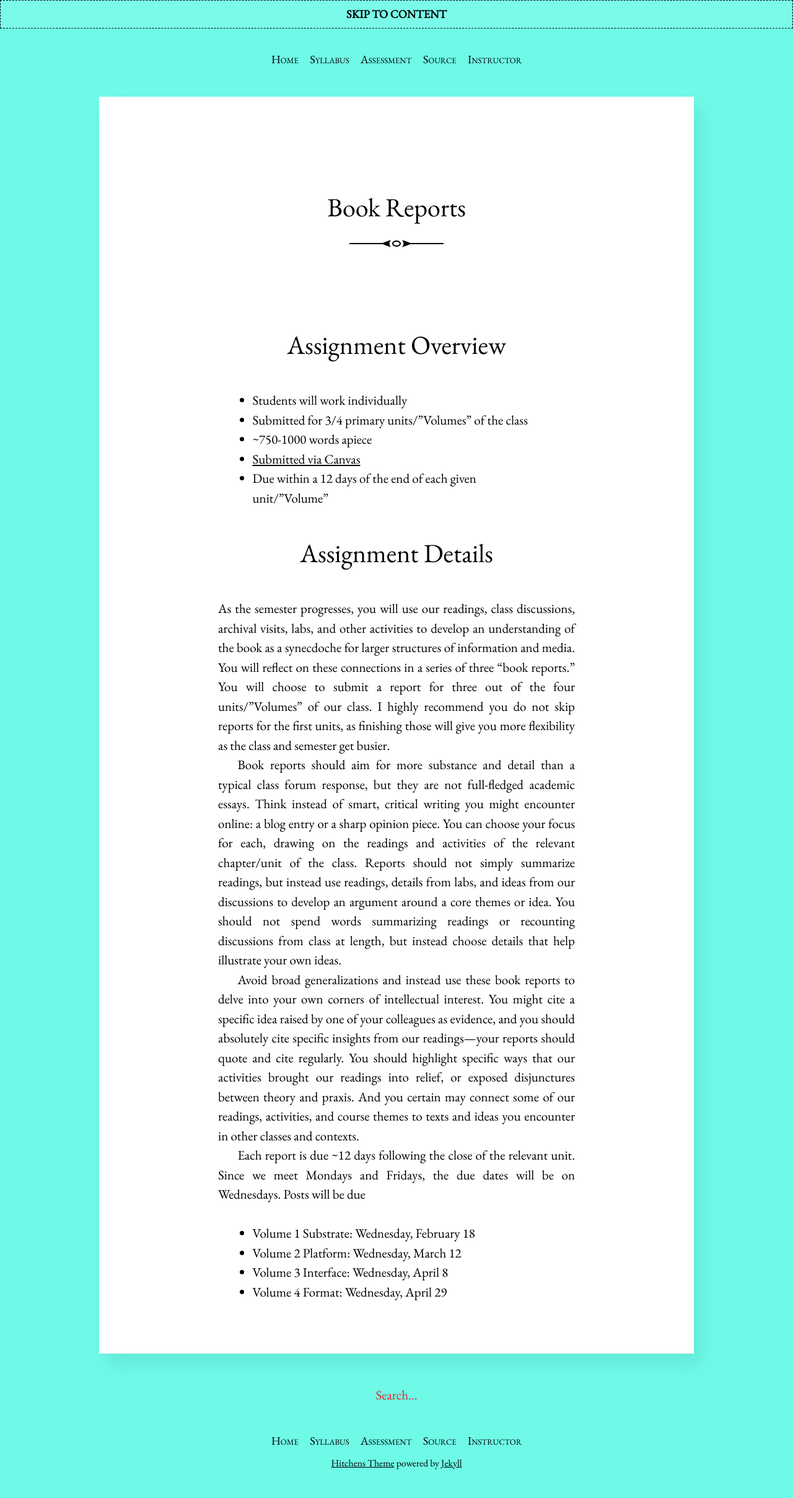
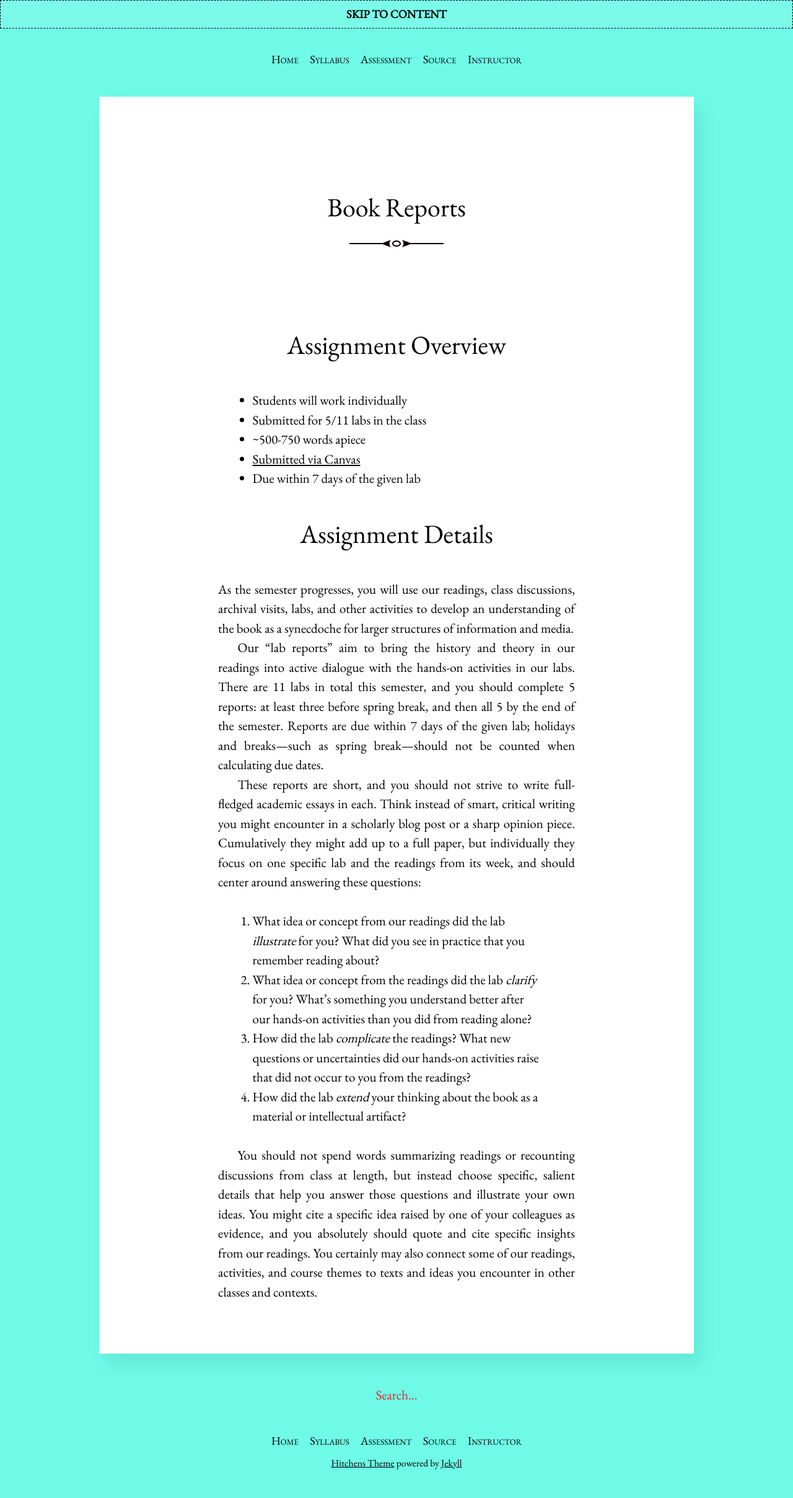
Before and after one commit to rccordell/s26bl, a Jekyll site: the page built from pages/assignments/lab-reports.md, in a window 1280 px wide. Shown: the whole page at 62% size. Built offline with Jekyll 4.4.1, drawn with Linux system fonts in a browser that asks for light colours.

Commit message:
schedule and assignment updates

```diff
--- a/_layouts/home.html
+++ b/_layouts/home.html
@@ -35,9 +35,9 @@ layout: default
 <h2>Front Matter</h2>
 
 <ul class="post-list">
-		<li><a href="{{site.baseurl}}/pages/00-toc" class="post-link">
+		<li><a href="{{site.baseurl}}/schedule/00-toc" class="post-link">
 			<div class="post-link__heading">
-				<h1 class="post-link__title">Table of Contents</h1>
+				<h1 class="post-link__title">Contents</h1>
 	    </div>
 			<span class="post-link__date">
 				Schedule Overview
--- a/pages/assignments/lab-reports.md
+++ b/pages/assignments/lab-reports.md
@@ -6,22 +6,22 @@ title: Book Reports
 ## Assignment Overview
 
 + Students will work individually
-+ Submitted for 3/4 primary units/"Volumes" of the class
-+ ~750-1000 words apiece
++ Submitted for 5/11 labs in the class
++ ~500-750 words apiece
 + [Submitted via Canvas]()
-+ Due within a 12 days of the end of each given unit/"Volume"
++ Due within 7 days of the given lab
 
 ## Assignment Details
 
-As the semester progresses, you will use our readings, class discussions, archival visits, labs, and other activities to develop an understanding of the book as a synecdoche for larger structures of information and media. You will reflect on these connections in a series of three "book reports." You will choose to submit a report for three out of the four units/"Volumes" of our class. I highly recommend you do not skip reports for the first units, as finishing those will give you more flexibility as the class and semester get busier.
+As the semester progresses, you will use our readings, class discussions, archival visits, labs, and other activities to develop an understanding of the book as a synecdoche for larger structures of information and media.
 
-Book reports should aim for more substance and detail than a typical class forum response, but they are not full-fledged academic essays. Think instead of smart, critical writing you might encounter online: a blog entry or a sharp opinion piece. You can choose your focus for each, drawing on the readings and activities of the relevant chapter/unit of the class. Reports should not simply summarize readings, but instead use readings, details from labs, and ideas from our discussions to develop an argument around a core themes or idea. You should not spend words summarizing readings or recounting discussions from class at length, but instead choose details that help illustrate your own ideas.
+Our "lab reports" aim  to bring the history and theory in our readings into active dialogue with the hands-on activities in our labs. There are 11 labs in total this semester, and you should complete 5 reports: at least three before spring break, and then all 5 by the end of the semester. Reports are due within 7 days of the given lab; holidays and breaks—such as spring break—should not be counted when calculating due dates.
 
-Avoid broad generalizations and instead use these book reports to delve into your own corners of intellectual interest. You might cite a specific idea raised by one of your colleagues as evidence, and you should absolutely cite specific insights from our readings—your reports should quote and cite regularly. You should highlight specific ways that our activities brought our readings into relief, or exposed disjunctures between theory and praxis. And you certain may connect some of our readings, activities, and course themes to texts and ideas you encounter in other classes and contexts.
+These reports are short, and you should not strive to write full-fledged academic essays in each. Think instead of smart, critical writing you might encounter in a scholarly blog post or a sharp opinion piece. Cumulatively they might add up to a full paper, but individually they focus on one specific lab and the readings from its week, and should center around answering these questions:
 
-Each report is due ~12 days following the close of the relevant unit. Since we meet Mondays and Fridays, the due dates will be on Wednesdays. Posts will be due
+1. What idea or concept from our readings did the lab _illustrate_ for you? What did you see in practice that you remember reading about?
+2. What idea or concept from the readings did the lab _clarify_ for you? What's something you understand better after our hands-on activities than you did from reading alone?
+3. How did the lab _complicate_ the readings? What new questions or uncertainties did our hands-on activities raise that did not occur to you from the readings?
+4. How did the lab _extend_ your thinking about the book as a material or intellectual artifact?
 
-+ Volume 1 Substrate: Wednesday, February 18
-+ Volume 2 Platform: Wednesday, March 12
-+ Volume 3 Interface: Wednesday, April 8
-+ Volume 4 Format: Wednesday, April 29
+You should not spend words summarizing readings or recounting discussions from class at length, but instead choose specific, salient details that help you answer those questions and illustrate your own ideas. You might cite a specific idea raised by one of your colleagues as evidence, and you absolutely should quote and cite specific insights from our readings. You certainly may also connect some of our readings, activities, and course themes to texts and ideas you encounter in other classes and contexts.
```
Also changed, not shown: pages/assessment.md (+2 -2 lines), pages/assignments/book-reports.md (deleted, +0 -27 lines), schedule/00-toc.md (+11 -11 lines), schedule/12-interlude.md (+1 -1 lines), schedule/14-conclusion.md (+3 -3 lines).
